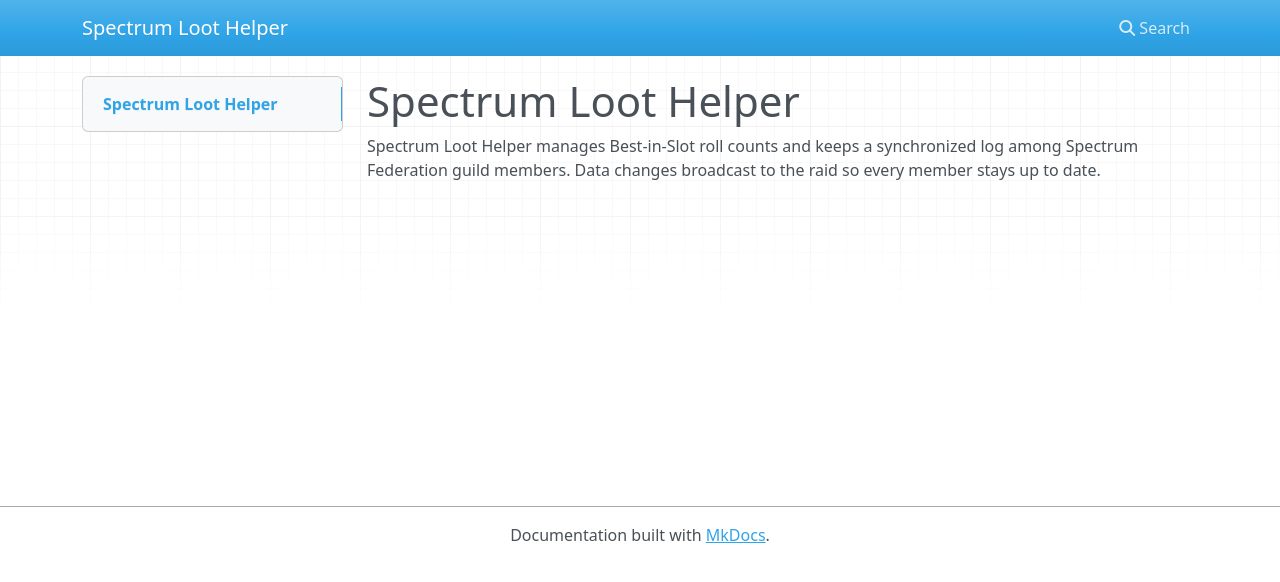
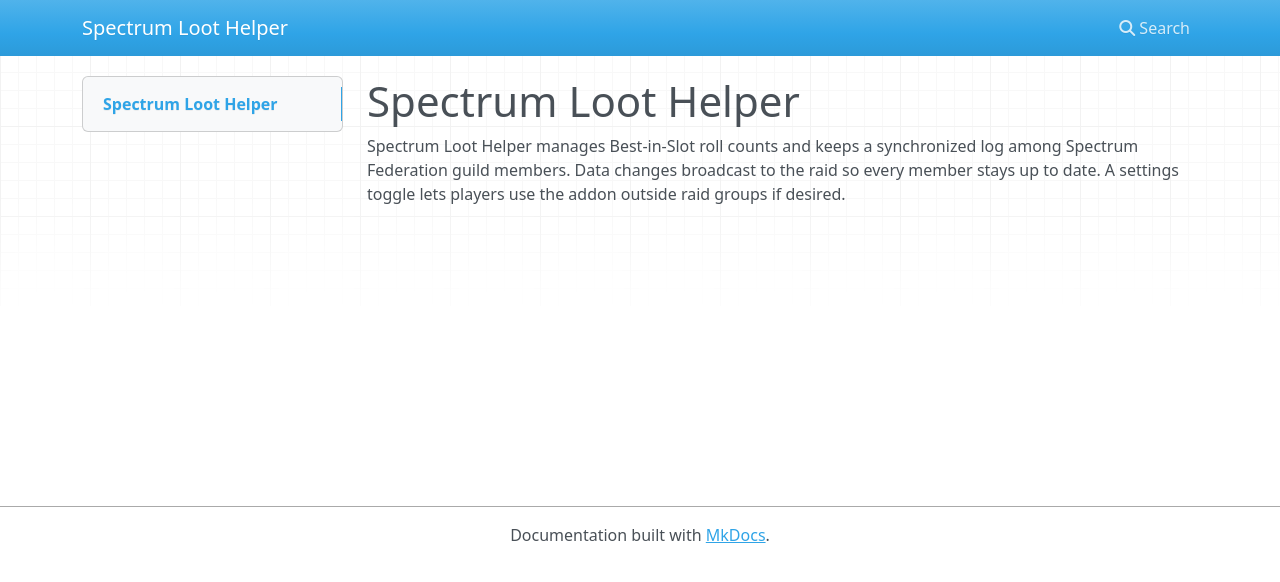
Before and after one commit to OsulivanAB/SpectrumLootTool, an MkDocs documentation site: the page built from docs/index.md, in a window 1280 px wide. Shown: the top 582 px of the page. Built offline with MkDocs 1.6.1, drawn with Linux system fonts in a browser that asks for light colours; nearby versions of some CDN libraries.

Commit message:
feat: add outside raid toggle

```diff
--- a/docs/index.md
+++ b/docs/index.md
@@ -2,4 +2,5 @@
 
 Spectrum Loot Helper manages Best-in-Slot roll counts and keeps a synchronized log
 among Spectrum Federation guild members. Data changes broadcast to the raid so
-every member stays up to date.
+every member stays up to date. A settings toggle lets players use the addon
+outside raid groups if desired.
```
Also changed, not shown: CHANGELOG.md (+4 -0 lines), README.md (+1 -0 lines), 3 other files.
